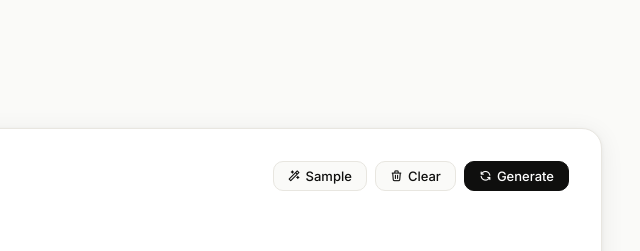
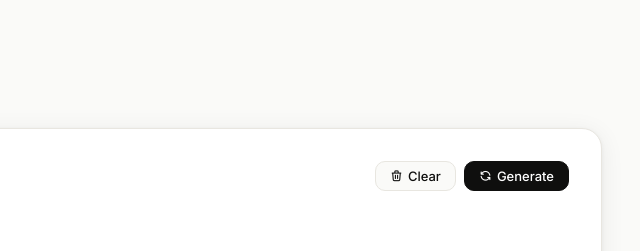
Before and after one commit to LewisIGO/Chart, a plain HTML site: page index.html in a window 1280 px wide. Shown: the top 251 px of the page, 588-1228 px from the left. Drawn offline with nearby package versions, Linux system fonts and the light colour scheme.

Commit message:
Update index.html

```diff
--- a/index.html
+++ b/index.html
@@ -146,7 +146,7 @@
       <div class="logo-icon"><i class="ti ti-sitemap"></i></div>
       Org Chart Generator
     </div>
-    <button class="btn" onclick="loadSample()"><i class="ti ti-wand"></i> Sample</button>
+
     <button class="btn" onclick="clearAll()"><i class="ti ti-trash"></i> Clear</button>
     <button class="btn primary" onclick="renderChart()"><i class="ti ti-refresh"></i> Generate</button>
   </div>
```
